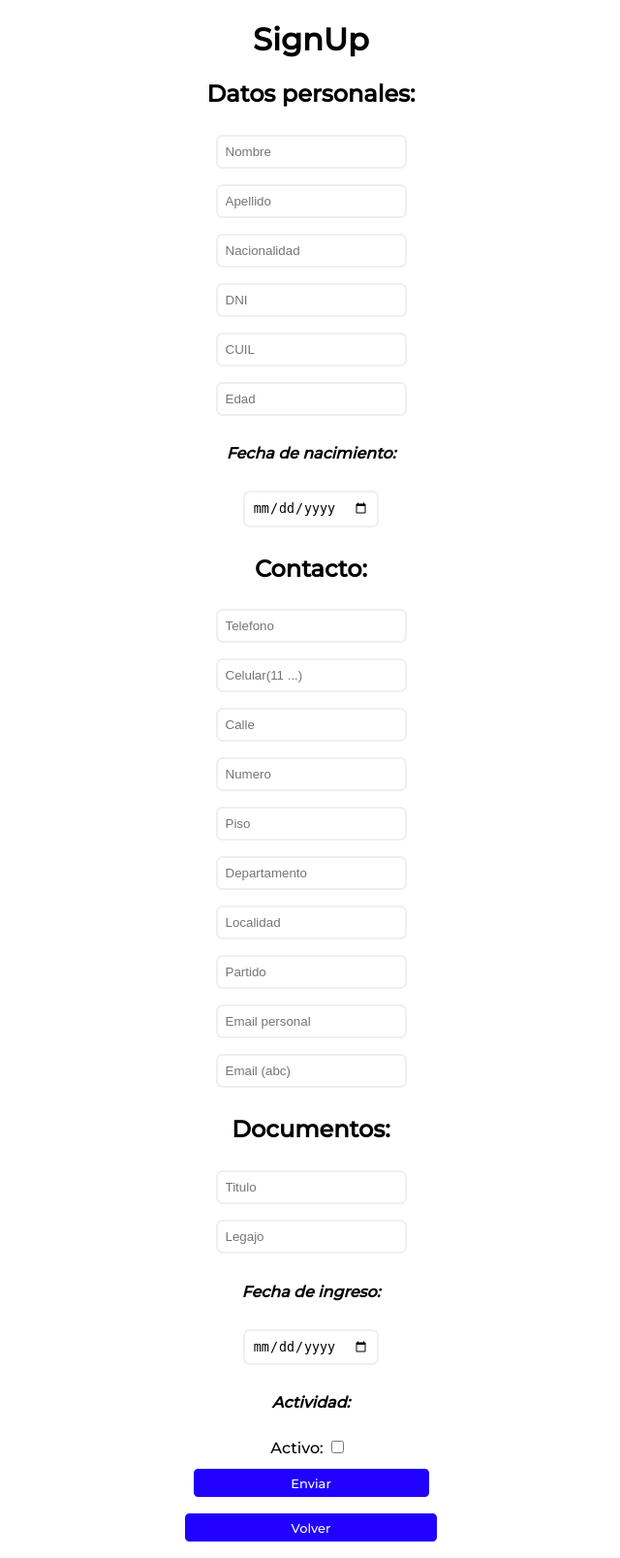
After one commit to Kotjrz/Gestion-Alumnos, a PHP site: page /assets/pages/index-legajo-profesor.html in a window 1280 px wide. The commit adds this page. Shown: the whole page at 97% size, without its empty margins (319-959 px from the left). Run offline with PHP 8.4, Linux system fonts and the light colour scheme.

Commit message:
First update

```diff
--- a/css/index-legajo-alumno.css
+++ b/assets/css/style.css
@@ -1,26 +1,28 @@
 @import url("https://fonts.googleapis.com/css2?family=Montserrat:wght@500&display=swap");
 
-body{
+body {
   font-family: "Montserrat", ui-sans-serif, system-ui, -apple-system,
     BlinkMacSystemFont, "Segoe UI", Roboto, "Helvetica Neue", Arial, "Noto Sans",
     sans-serif, "Apple Color Emoji", "Segoe UI Emoji", "Segoe UI Symbol",
     "Noto Color Emoji";
-    background-color: rgb(182, 151, 199);
 }
-section{
-  background-color: rgb(255, 255, 255);
+
+h3,
+h4,
+h5 {
+  font-style: italic;
+}
+
+.wrapper {
   width: 500px;
+  display: grid;
 }
+
 /*---HOME---*/
 div {
   text-align: center;
 }
 /*---SignUp---*/
-
-.home {
-  display: flex;
-  justify-content: center;
-}
 
 input {
   margin: 0.5rem;
@@ -38,7 +40,7 @@ button {
     sans-serif, "Apple Color Emoji", "Segoe UI Emoji", "Segoe UI Symbol",
     "Noto Color Emoji";
   font-size: small;
-  border: solid 5px black;
+  border: solid 0.2em;
   border-radius: 0.5em;
   width: 19em;
   padding: 0.5em;
@@ -46,7 +48,6 @@ button {
   display: inline-block;
   justify-content: center;
   background-color: #2000ffff;
-
 }
 
 button:hover {
@@ -54,5 +55,47 @@ button:hover {
 }
 
 button:active {
-  border-color: rgb(26, 25, 25);
+  border-color: rgb(212, 212, 212);
 }
+
+a {
+  text-decoration: none;
+  color: white;
+  cursor: pointer;
+  font-family: "Montserrat", ui-sans-serif, system-ui, -apple-system,
+    BlinkMacSystemFont, "Segoe UI", Roboto, "Helvetica Neue", Arial, "Noto Sans",
+    sans-serif, "Apple Color Emoji", "Segoe UI Emoji", "Segoe UI Symbol",
+    "Noto Color Emoji";
+  font-size: small;
+  border: solid 0.2em;
+  border-radius: 0.5em;
+  width: 19em;
+  padding: 0.5em;
+  margin: 0.5em;
+  display: inline-block;
+  justify-content: center;
+  background-color: #2000ffff;
+}
+
+a:hover {
+  background-color: rgb(28, 0, 209);
+}
+
+a:active {
+  border-color: rgb(212, 212, 212);
+}
+
+.button-alumno {
+  grid-column: 1;
+  grid-row: 1;
+}
+
+.button-profesor {
+  grid-column: 1;
+  grid-row: 2;
+}
+
+.button-tabla {
+  grid-column: 2;
+  grid-column: 2;
+}
--- /dev/null
+++ b/assets/pages/index-legajo-profesor.html
@@ -0,0 +1,74 @@
+<!DOCTYPE html>
+<html lang="en">
+  <head>
+    <meta charset="UTF-8" />
+    <meta name="viewport" content="width=device-width, initial-scale=1.0" />
+    <link rel="stylesheet" href="../css/style.css" />
+    <title>Docentes-SignUp</title>
+  </head>
+  <body>
+    <div>
+      <h1>SignUp</h1>
+
+      <form action="gestion.php" method="post">
+        <table border="0" align="center">
+          <h2>Datos personales:</h2>
+          <input type="text" name="nombre" placeholder="Nombre" /><br />
+          <input type="text" name="apellido" placeholder="Apellido" /><br />
+          <input
+            type="text"
+            name="nacionalidad"
+            placeholder="Nacionalidad"
+          /><br />
+          <input type="number" name="dni" placeholder="DNI" /><br />
+          <input type="number" name="cuil" placeholder="CUIL" /><br />
+          <input type="number" name="edad" placeholder="Edad" /><br />
+          <h4>Fecha de nacimiento:</h4>
+          <input type="date" name="nacimiento" /><br />
+          <h2>Contacto:</h2>
+          <input type="tel" name="telefono" placeholder="Telefono" /><br />
+          <input
+            type="tel"
+            name="celular"
+            placeholder="Celular(11 ...)"
+          /><br />
+          <input type="text" name="domicilio" placeholder="Calle" /><br />
+
+          <input
+            type="number"
+            name="domicilio-numero"
+            placeholder="Numero"
+          /><br />
+          <input type="text" name="domicilio-piso" placeholder="Piso" /><br />
+          <input
+            type="text"
+            name="domicilio-dept"
+            placeholder="Departamento"
+          /><br />
+          <input
+            type="text"
+            name="domicilio-localidad"
+            placeholder="Localidad"
+          /><br />
+          <input
+            type="text"
+            name="domicilio-partido"
+            placeholder="Partido"
+          /><br />
+          <input type="email" name="email" placeholder="Email personal" /><br />
+          <input type="email" name="emailabc" placeholder="Email (abc)" /><br />
+          <h2>Documentos:</h2>
+          <input type="text" name="titulo" placeholder="Titulo" /><br />
+          <input type="text" name="legajo" placeholder="Legajo" /><br />
+          <h4>Fecha de ingreso:</h4>
+          <input type="date" name="ingreso" /><br />
+          <h4>Actividad:</h4>
+          Activo:<input type="checkbox" name="activoOno" /><br />
+
+          <button value="submit">Enviar</button>
+        </table>
+      </form>
+      <a href="../../index.html">Volver</a>
+    </div>
+  </body>
+</html>
```
Also changed, not shown: assets/pages/index-alumno-perfil.html (added, +15 -0 lines), assets/pages/index-legajo-alumnos.html (added, +84 -0 lines), css/index-alumno-perfil.css (deleted, +0 -11 lines), css/style.css (deleted, +0 -57 lines), index-alumno-perfil.html (deleted, +0 -19 lines), index-legajo-alumnos.html (deleted, +0 -66 lines), index-legajo-profesor.html (deleted, +0 -32 lines), index.html (added, +32 -0 lines), assets/db/gestion_de_alumnos (5).sql (renamed from gestion_de_alumnos (5).sql), assets/php/legajo-alumno-img.php (renamed from legajo-alumno-img.php), assets/php/legajo-alumno.php (renamed from legajo-alumno.php), assets/php/legajo-profesor.php (renamed from legajo-profesor.php).
